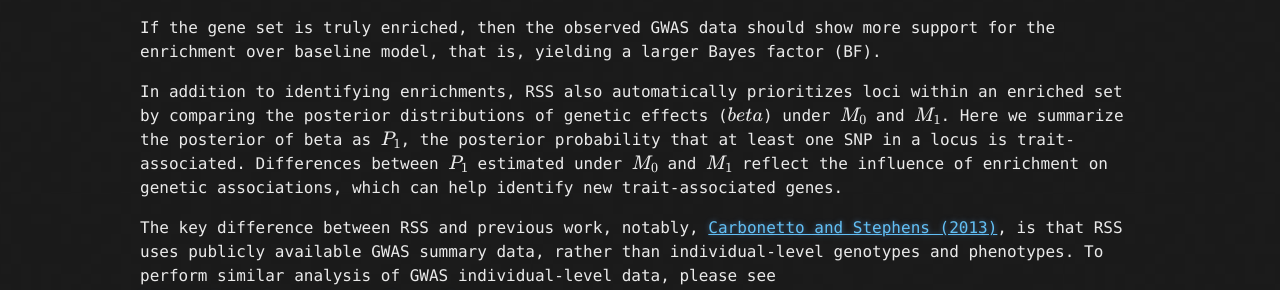
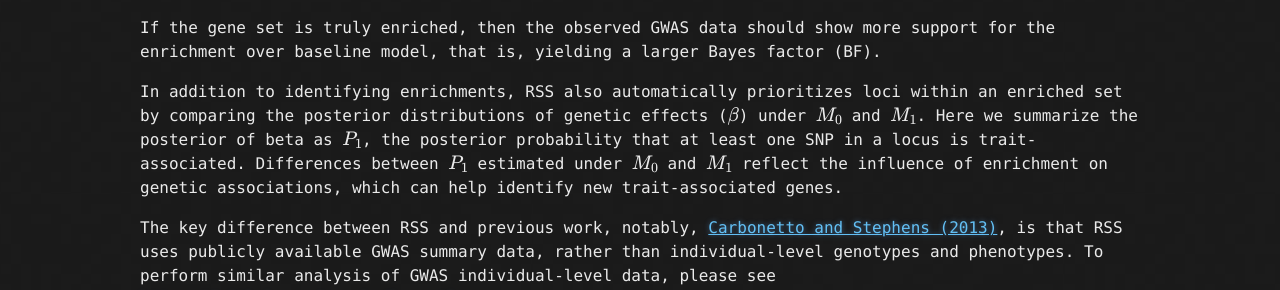
Before and after one commit to stephenslab/rss, a Jekyll site: the page built from docs/Example-5.md, in a window 1280 px wide. Shown: the part 1403-1693 px from the top of the page. Built offline with Jekyll 4.4.1, drawn with Linux system fonts in a browser that asks for light colours; our own code applies the rules of GitHub Pages for plain Markdown files; formulas are drawn with MathJax 3.

```diff
--- a/docs/Example-5.md
+++ b/docs/Example-5.md
@@ -44,7 +44,7 @@ that is, yielding a larger Bayes factor (BF).
 
 In addition to identifying enrichments, RSS also automatically prioritizes
 loci within an enriched set by comparing the posterior distributions of
-genetic effects ($$beta$$) under $$M_0$$ and $$M_1$$.
+genetic effects ($$\beta$$) under $$M_0$$ and $$M_1$$.
 Here we summarize the posterior of beta as $$P_1$$,
 the posterior probability that at least one SNP in a locus is trait-associated.
 Differences between $$P_1$$ estimated under $$M_0$$ and $$M_1$$ reflect
```
